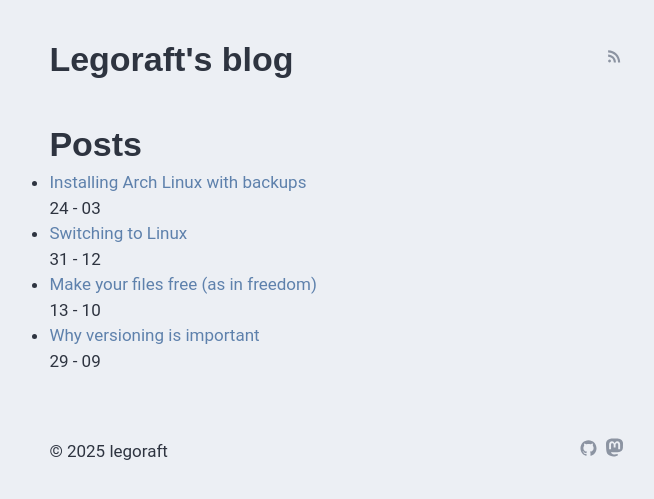
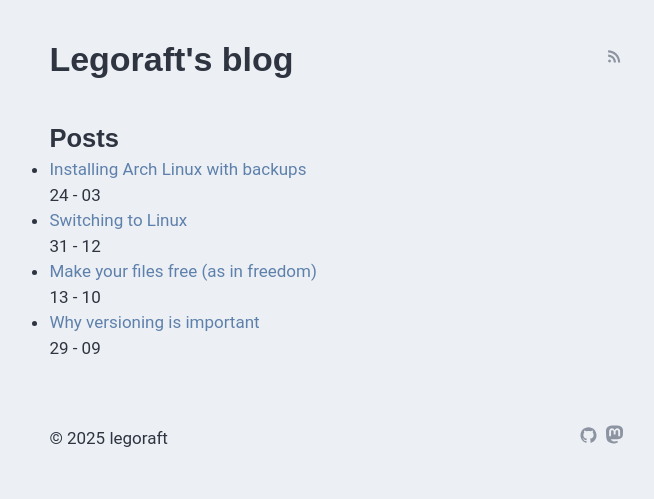
Before and after one commit to legoraft/legoraft.github.io, a Jekyll site: the page built from posts.md, in a window 1280 px wide. Shown: the top 499 px of the page, without its empty margins (304-958 px from the left). Built offline with Jekyll 4.4.1, drawn with Linux system fonts in a browser that asks for light colours; some web fonts are replaced; our own code applies the rules of GitHub Pages for plain Markdown files.

Commit message:
feat: fixed post list styling

```diff
--- a/posts.md
+++ b/posts.md
@@ -2,9 +2,9 @@
 layout: default
 ---
 
-# Posts
+## Posts
 
-<ul>
+<ul class="post-list">
     {% for post in site.posts %}
         <li>
             <p><a href="{{ post.url }}">{{ post.title }}</a></p>
```
